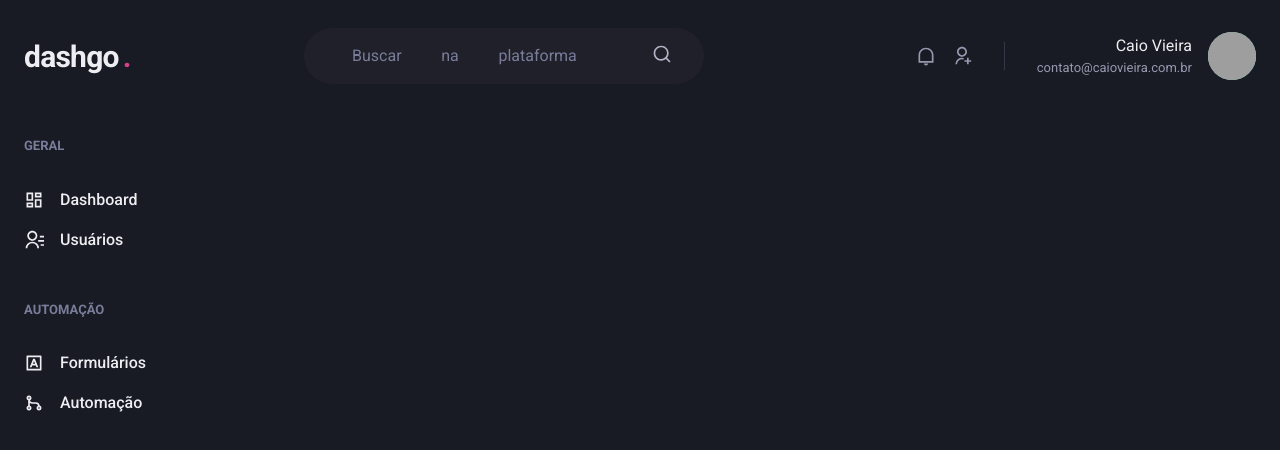
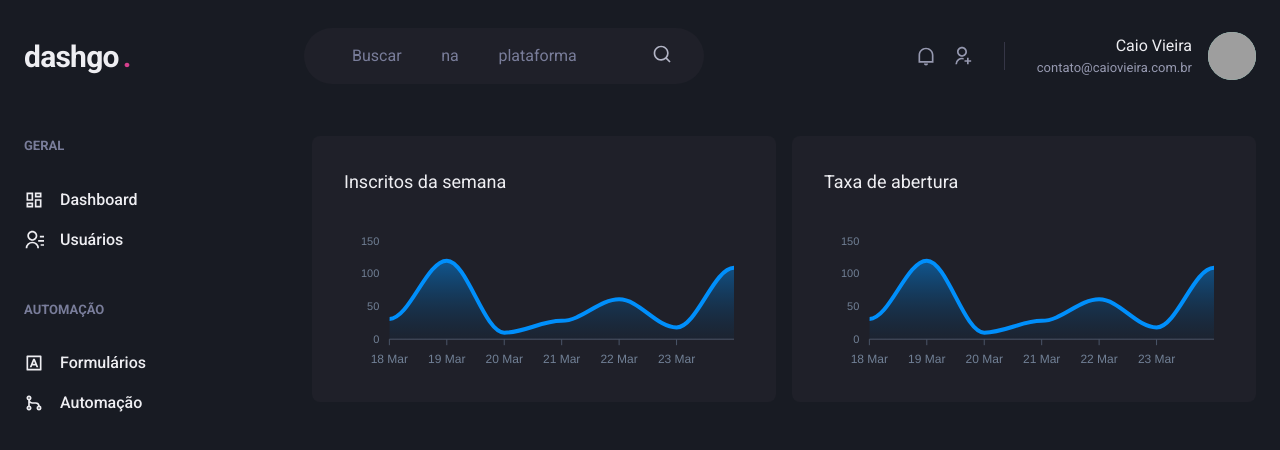
Before and after one commit to cvieira850/dashgo, a Next.js app: page /dashboard in a window 1280 px wide. Shown: the top 450 px of the page. Built offline with nearby package versions, Linux system fonts and the light colour scheme; grey boxes are pictures that could not be loaded.

Commit message:
feat: create dashboard page

```diff
--- a/package.json
+++ b/package.json
@@ -13,9 +13,11 @@
     "@chakra-ui/react": "^1.8.8",
     "@emotion/react": "^11.9.0",
     "@emotion/styled": "^11.8.1",
+    "apexcharts": "^3.35.0",
     "framer-motion": "^6.3.2",
     "next": "12.1.5",
     "react": "18.0.0",
+    "react-apexcharts": "^1.4.0",
     "react-dom": "18.0.0",
     "react-icons": "^4.3.1"
   },
--- a/src/pages/dashboard.tsx
+++ b/src/pages/dashboard.tsx
@@ -1,6 +1,63 @@
-import { Flex } from "@chakra-ui/react";
+import { Box, Flex, SimpleGrid, Text, theme } from "@chakra-ui/react";
+import dynamic from 'next/dynamic';
 import { Header } from "../components/Header";
 import { Sidebar } from "../components/Sidebar";
+
+const Chart = dynamic(() => import('react-apexcharts'), {
+  ssr: false
+});
+
+const options = {
+  chart: {
+    toolbar: {
+      show: false,
+    },
+    zoom: {
+      enabled: false,
+    },
+    foreColor: theme.colors.gray[500],
+  },
+  grid: {
+    show: false,
+  },
+  dataLabels: {
+    enabled: false,
+  },
+  tooltip: {
+    enabled: false,
+  },
+  xaxis: {
+    type: 'datetime',
+    axisBorder: {
+      color: theme.colors.gray[600]
+    },
+    axisTicks: {
+      color: theme.colors.gray[600]
+    },
+    categories: [
+      '2021-03-18T00:00:00.000Z',
+      '2021-03-19T00:00:00.000Z',
+      '2021-03-20T00:00:00.000Z',
+      '2021-03-21T00:00:00.000Z',
+      '2021-03-22T00:00:00.000Z',
+      '2021-03-23T00:00:00.000Z',
+      '2021-03-24T00:00:00.000Z',
+    ],
+  },
+  fill: {
+    opacity: 0.3,
+    type: 'gradient',
+    gradient: {
+      shade: 'dark',
+      opacityFrom: 0.7,
+      opacityTo: 0.3,
+    },
+  },
+};
+
+const series = [
+  { name: 'series1', data: [31, 120, 10, 28, 61, 18, 109]}
+];
 
 export default function Dashboard() {
   return (
@@ -15,6 +72,31 @@ export default function Dashboard() {
         paddingX="6"
       >
         <Sidebar />
+
+        <SimpleGrid flex="1" gap="4" minChildWidth="320px" alignItems="flex-start">
+          <Box
+            padding="8"
+            backgroundColor="gray.800"
+            borderRadius={8}
+            paddingBottom="4"
+          >
+            <Text fontSize="lg" marginBottom="4">
+              Inscritos da semana
+            </Text>
+            <Chart options={options} series={series} type="area" height={160}/>
+          </Box>
+          <Box
+            padding="8"
+            backgroundColor="gray.800"
+            borderRadius={8}
+            paddingBottom="4"
+          >
+            <Text fontSize="lg" marginBottom="4">
+              Taxa de abertura
+            </Text>
+            <Chart options={options} series={series} type="area" height={160}/>
+          </Box>
+        </SimpleGrid>
       </Flex>
     </Flex>
   );
```
Also changed, not shown: 1 other file (tests, documents, lock files or other folders).
